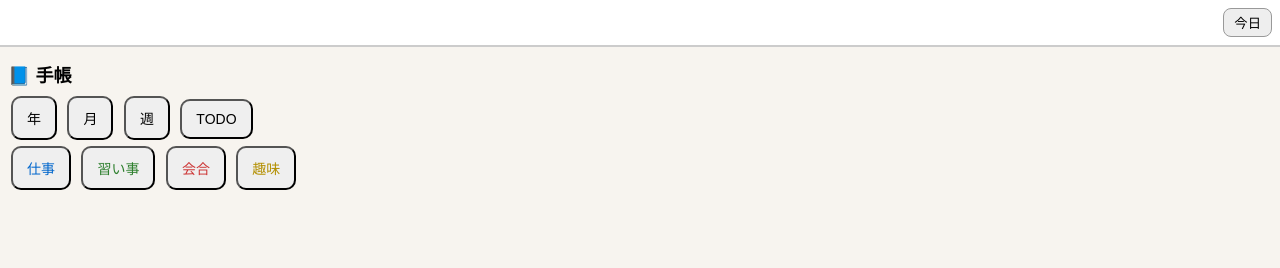
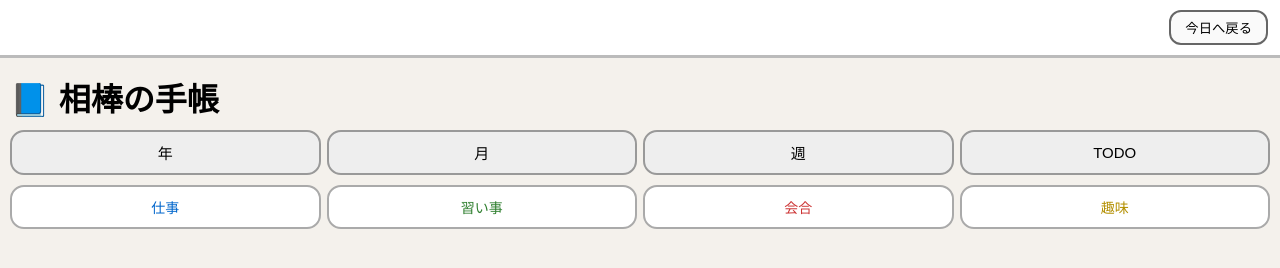
Before and after one commit to smallpondkosuke08bloom12-eng/techo, a plain HTML site: page index.html in a window 1280 px wide. Drawn offline with Linux system fonts and the light colour scheme.

Commit message:
Update title and styling in index.html

```diff
--- a/index.html
+++ b/index.html
@@ -1,59 +1,51 @@
 <!DOCTYPE html><html lang="ja">
 <head>
 <meta charset="UTF-8">
-<title>手帳</title>
+<title>相棒の手帳</title>
 <meta name="viewport" content="width=device-width, initial-scale=1">
 <link rel="manifest" href="manifest.json">
 <style>
-body{font-family:sans-serif;margin:0;padding:0;background:#f7f4ef}
-header{position:sticky;top:0;background:#fff;border-bottom:2px solid #ccc;padding:8px;z-index:10}
-#todayBar{display:flex;justify-content:space-between;align-items:center;font-size:14px}
-#todayBtn{padding:4px 10px;border-radius:8px;border:1px solid #999;background:#eee}
-main{padding:8px}
-h1{font-size:18px;margin:6px 0}
-#topbar button,#routines button{margin:3px;padding:10px 14px;font-size:14px;border-radius:10px}
-.year{display:grid;grid-template-columns:repeat(3,1fr);gap:8px}
-.monthView{display:flex;overflow-x:auto;gap:12px}
-.weekView{display:grid;grid-template-columns:repeat(7,1fr);gap:6px}
-.month,.weekDay{border:1px solid #bbb;padding:6px;border-radius:12px;background:#fff}
-.month{min-width:280px}
-.month h2{text-align:center;margin:4px 0}
-.weekDay h3{text-align:center;margin:4px 0;font-size:13px}
-.week{display:grid;grid-template-columns:repeat(7,1fr);font-size:12px;text-align:center}
-.days{display:grid;grid-template-columns:repeat(7,1fr)}
-.day{border:1px solid #ddd;min-height:38px;font-size:12px;text-align:center;cursor:pointer;border-radius:8px;margin:1px;display:flex;align-items:center;justify-content:center;flex-direction:column}
-.today{outline:3px solid #000;background:#fffbe6}
-.work{background:#cce6ff}
-.lesson{background:#d9f5d9}
-.meeting{background:#ffd6d6}
-.hobby{background:#fff2b3}
-.hidden{display:none}
-#todoView{font-size:14px}
-.todoItem{border-bottom:1px solid #ccc;padding:6px 0}
-</style>
+:root{
+  --work:#cce6ff;--lesson:#d9f5d9;--meeting:#ffd6d6;--hobby:#fff2b3;
+  --accent:#333;--bg:#f4f1ec;
+}
+body{margin:0;font-family:"Hiragino Maru Gothic ProN",sans-serif;background:var(--bg)}
+header{position:sticky;top:0;background:#fff;border-bottom:3px solid #bbb;z-index:20}
+#todayBar{display:flex;justify-content:space-between;align-items:center;padding:10px 12px;font-size:15px;font-weight:bold}
+#todayBtn{padding:6px 14px;border-radius:12px;border:2px solid #666;background:#fafafa}
+main{padding:10px}
+h1{margin:6px 0 10px 0}/* topbar */ #topbar{display:flex;gap:6px;margin-bottom:10px} #topbar button{flex:1;padding:10px 0;font-size:15px;border-radius:14px;border:2px solid #999;background:#eee} #topbar button.active{background:#333;color:#fff}
+
+/* routine */ #routines{display:flex;gap:6px;margin-bottom:12px} #routines button{flex:1;padding:10px 0;font-size:14px;border-radius:14px;border:2px solid #aaa;background:#fff} #routines button.active{outline:3px solid #333}
+
+#calendar.year{display:grid;grid-template-columns:repeat(3,1fr);gap:10px} #calendar.monthView{display:flex;overflow-x:auto;gap:14px} #calendar.weekView{display:grid;grid-template-columns:repeat(7,1fr);gap:8px}
+
+.month,.weekDay{background:#fff;border:2px solid #bbb;border-radius:16px;padding:8px;min-width:280px} .month h2,.weekDay h3{text-align:center;margin:6px 0} .week{display:grid;grid-template-columns:repeat(7,1fr);font-size:13px;text-align:center} .days{display:grid;grid-template-columns:repeat(7,1fr)}
+
+.day{border:1px solid #ccc;min-height:44px;border-radius:10px;margin:2px;font-size:13px;display:flex;align-items:center;justify-content:center;flex-direction:column;cursor:pointer} .today{outline:4px solid #000;background:#fffbe0} .work{background:var(--work)} .lesson{background:var(--lesson)} .meeting{background:var(--meeting)} .hobby{background:var(--hobby)}
+
+#todoView{font-size:15px} .todoItem{background:#fff;border:2px solid #ccc;border-radius:14px;padding:10px;margin-bottom:8px} .hidden{display:none} </style>
+
 </head>
 <body>
 <header>
   <div id="todayBar">
     <div id="todayText"></div>
-    <button id="todayBtn" onclick="goToday()">今日</button>
+    <button id="todayBtn" onclick="goToday()">今日へ戻る</button>
   </div>
 </header>
 <main>
-<h1>📘 手帳</h1>
-<div id="topbar">
-<button onclick="setView('year')">年</button>
-<button onclick="setView('month')">月</button>
-<button onclick="setView('week')">週</button>
-<button onclick="setView('todo')">TODO</button>
-</div>
-<div id="routines">
-<button style="color:#0066cc" onclick="setMode('work')">仕事</button>
-<button style="color:#2d7f2d" onclick="setMode('lesson')">習い事</button>
-<button style="color:#cc3333" onclick="setMode('meeting')">会合</button>
-<button style="color:#b38f00" onclick="setMode('hobby')">趣味</button>
-</div>
-<div id="calendar"></div>
+<h1>📘 相棒の手帳</h1><div id="topbar">
+  <button id="btnYear" onclick="setView('year')">年</button>
+  <button id="btnMonth" onclick="setView('month')">月</button>
+  <button id="btnWeek" onclick="setView('week')">週</button>
+  <button id="btnTodo" onclick="setView('todo')">TODO</button>
+</div><div id="routines">
+  <button id="modeWork" style="color:#0066cc" onclick="setMode('work')">仕事</button>
+  <button id="modeLesson" style="color:#2f7f2f" onclick="setMode('lesson')">習い事</button>
+  <button id="modeMeeting" style="color:#cc3333" onclick="setMode('meeting')">会合</button>
+  <button id="modeHobby" style="color:#b38f00" onclick="setMode('hobby')">趣味</button>
+</div><div id="calendar"></div>
 <div id="todoView" class="hidden"></div>
 </main>
 <script>
@@ -67,19 +59,19 @@ const todayStr=today.toISOString().slice(0,10);
 const marks=JSON.parse(localStorage.getItem('marks')||'{}');
 const todos=JSON.parse(localStorage.getItem('todos')||'{}');function updateTodayBar(){ const d=new Date(); document.getElementById('todayText').textContent= ${d.getFullYear()}年${d.getMonth()+1}月${d.getDate()}日（${'日月火水木金土'[d.getDay()]}） ${String(d.getHours()).padStart(2,'0')}:${String(d.getMinutes()).padStart(2,'0')}; } setInterval(updateTodayBar,60000);updateTodayBar();
 
-function setMode(m){currentMode=m} function setView(v){currentView=v;render()} function goToday(){viewDate=new Date();render()} function save(){localStorage.setItem('marks',JSON.stringify(marks));localStorage.setItem('todos',JSON.stringify(todos))}
+function setView(v){currentView=v;updateActive();render()} function setMode(m){currentMode=m;updateActive()} function goToday(){viewDate=new Date();render()} function save(){localStorage.setItem('marks',JSON.stringify(marks));localStorage.setItem('todos',JSON.stringify(todos))}
+
+function updateActive(){ ['year','month','week','todo'].forEach(v=>{ document.getElementById('btn'+v.charAt(0).toUpperCase()+v.slice(1)).classList.toggle('active',currentView===v) }); ['work','lesson','meeting','hobby'].forEach(m=>{ document.getElementById('mode'+m.charAt(0).toUpperCase()+m.slice(1)).classList.toggle('active',currentMode===m) }); }
 
 function render(){ calendar.innerHTML='';todoView.innerHTML=''; calendar.className=''; calendar.classList.toggle('hidden',currentView==='todo'); todoView.classList.toggle('hidden',currentView!=='todo');
 
 if(currentView==='todo'){ Object.keys(todos).sort().forEach(d=>{ const div=document.createElement('div');div.className='todoItem';div.textContent=${d}：${todos[d]};todoView.appendChild(div); });return; }
 
-const base=new Date(viewDate);
+if(currentView==='week'){ calendar.className='weekView'; const base=new Date(viewDate);const start=new Date(base);start.setDate(base.getDate()-base.getDay()); for(let i=0;i<7;i++){ const d=new Date(start);d.setDate(start.getDate()+i);const ds=d.toISOString().slice(0,10); const wd=document.createElement('div');wd.className='weekDay'; wd.innerHTML=<h3>${d.getMonth()+1}/${d.getDate()}（${'日月火水木金土'[d.getDay()]}）</h3>; const cell=document.createElement('div');cell.className='day'; if(marks[ds])cell.classList.add(marks[ds]);if(ds===todayStr)cell.classList.add('today'); if(todos[ds])cell.innerHTML+=<div>${todos[ds]}</div>; cell.onclick=()=>{marks[ds]===currentMode?delete marks[ds]:marks[ds]=currentMode;save();render()}; cell.oncontextmenu=e=>{e.preventDefault();const t=prompt('予定',todos[ds]||'');if(t!==null){t?todos[ds]=t:delete todos[ds];save();render()}}; wd.appendChild(cell);calendar.appendChild(wd); } return; }
 
-if(currentView==='week'){ calendar.className='weekView'; const start=new Date(base);start.setDate(base.getDate()-base.getDay()); for(let i=0;i<7;i++){ const d=new Date(start);d.setDate(start.getDate()+i); const ds=d.toISOString().slice(0,10); const wd=document.createElement('div');wd.className='weekDay'; wd.innerHTML=<h3>${d.getMonth()+1}/${d.getDate()}（${'日月火水木金土'[d.getDay()]}）</h3>; const cell=document.createElement('div');cell.className='day';cell.textContent=marks[ds]?'':' '; if(marks[ds])cell.classList.add(marks[ds]); if(ds===todayStr)cell.classList.add('today'); if(todos[ds])cell.innerHTML+=<div style="font-size:11px">${todos[ds]}</div>; cell.onclick=()=>{marks[ds]===currentMode?delete marks[ds]:marks[ds]=currentMode;save();render();}; cell.oncontextmenu=e=>{e.preventDefault();const t=prompt('TODO',todos[ds]||'');if(t!==null){t?todos[ds]=t:delete todos[ds];save();render();}}; wd.appendChild(cell);calendar.appendChild(wd); } return; }
+if(currentView==='month'){ calendar.className='monthView'; const y=viewDate.getFullYear();const base=viewDate.getMonth(); for(let off=-1;off<=1;off++){ const m=base+off;const year=y+Math.floor(m/12);const mm=(m+12)%12; const month=document.createElement('div');month.className='month';month.innerHTML=<h2>${year}年 ${mm+1}月</h2>; const week=document.createElement('div');week.className='week';'日月火水木金土'.split('').forEach(w=>week.innerHTML+=<div>${w}</div>); month.appendChild(week); const days=document.createElement('div');days.className='days'; const first=new Date(year,mm,1).getDay();for(let i=0;i<first;i++)days.appendChild(document.createElement('div')); const last=new Date(year,mm+1,0).getDate(); for(let d=1;d<=last;d++){ const ds=${year}-${String(mm+1).padStart(2,'0')}-${String(d).padStart(2,'0')}; const div=document.createElement('div');div.className='day';div.textContent=d; if(marks[ds])div.classList.add(marks[ds]);if(ds===todayStr)div.classList.add('today'); div.onclick=()=>{marks[ds]===currentMode?delete marks[ds]:marks[ds]=currentMode;save();render()}; div.oncontextmenu=e=>{e.preventDefault();const t=prompt('予定',todos[ds]||'');if(t!==null){t?todos[ds]=t:delete todos[ds];save();render()}}; days.appendChild(div); } month.appendChild(days);calendar.appendChild(month); } return; }
 
-if(currentView==='month'){ calendar.className='monthView'; const y=viewDate.getFullYear();const m=viewDate.getMonth(); const month=document.createElement('div');month.className='month'; month.innerHTML=<h2>${y}年 ${m+1}月</h2>; const week=document.createElement('div');week.className='week';'日月火水木金土'.split('').forEach(w=>week.innerHTML+=<div>${w}</div>); month.appendChild(week); const days=document.createElement('div');days.className='days'; const first=new Date(y,m,1).getDay();for(let i=0;i<first;i++)days.appendChild(document.createElement('div')); const last=new Date(y,m+1,0).getDate(); for(let d=1;d<=last;d++){ const ds=${y}-${String(m+1).padStart(2,'0')}-${String(d).padStart(2,'0')}; const div=document.createElement('div');div.className='day';div.textContent=d; if(marks[ds])div.classList.add(marks[ds]);if(ds===todayStr)div.classList.add('today'); div.onclick=()=>{marks[ds]===currentMode?delete marks[ds]:marks[ds]=currentMode;save();render();}; div.oncontextmenu=e=>{e.preventDefault();const t=prompt('TODO',todos[ds]||'');if(t!==null){t?todos[ds]=t:delete todos[ds];save();render();}}; days.appendChild(div); } month.appendChild(days);calendar.appendChild(month);return; }
-
-calendar.className='year'; const y=viewDate.getFullYear(); for(let m=0;m<12;m++){ const month=document.createElement('div');month.className='month';month.innerHTML=<h2>${m+1}月</h2>;calendar.appendChild(month); } } render(); </script>
+calendar.className='year'; const y=viewDate.getFullYear(); for(let m=0;m<12;m++){ const month=document.createElement('div');month.className='month';month.innerHTML=<h2>${m+1}月</h2>;calendar.appendChild(month); } } updateActive();render(); </script>
 
 </body>
 </html>
```
